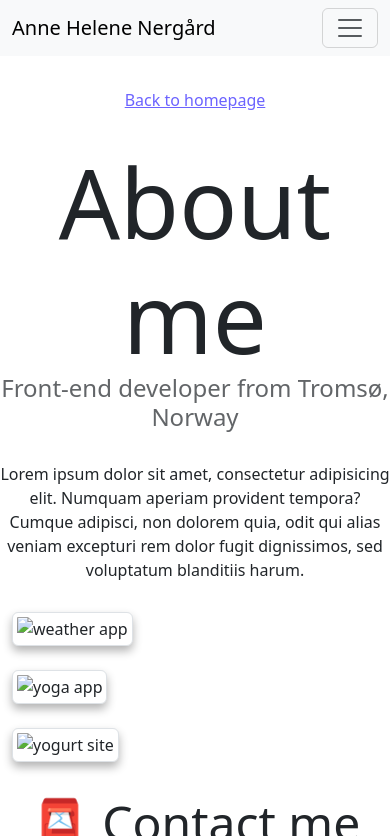
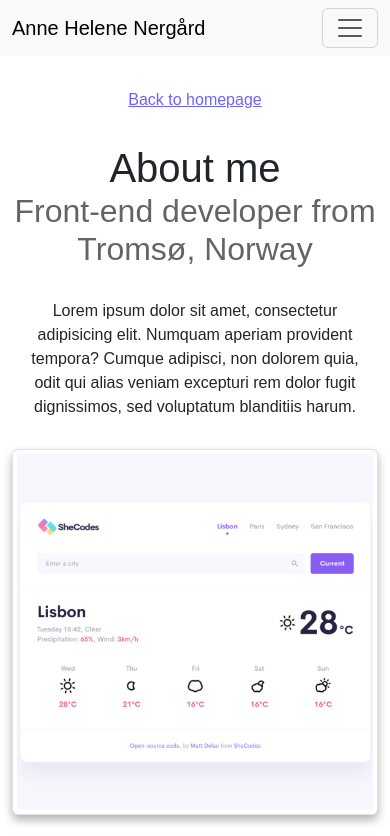
Before and after one commit to Annekaka/Advance-tools-homework, a plain HTML site: page about.html in a window 390 px wide. Shown: the top 836 px of the page. Drawn offline with nearby package versions, Linux system fonts and the light colour scheme.

Commit message:
Small changes to responsiveness

```diff
--- a/about.html
+++ b/about.html
@@ -62,21 +62,21 @@
       <div class="row g-4">
         <div class="col-lg-4 col-sm-12">
           <img
-            src="images/weather.png"
+            src="img/weather.png"
             class="img-fluid img-thumbnail"
             alt="weather app"
           />
         </div>
         <div class="col-lg-4 col-sm-12">
           <img
-            src="images/yoga.png"
+            src="img/yoga.png"
             class="img-fluid img-thumbnail"
             alt="yoga app"
           />
         </div>
         <div class="col-lg-4 col-sm-12">
           <img
-            src="images/yogurt.png"
+            src="img/yogurt.png"
             class="img-fluid img-thumbnail"
             alt="yogurt site"
           />
--- a/css/style.css
+++ b/css/style.css
@@ -5,6 +5,7 @@
 }
 
 body {
+  font-family: Arial, Helvetica, sans-serif;
 }
 
 h1,
@@ -15,17 +16,17 @@ h3 {
 }
 
 h1 {
-  font-size: 96px;
+  font-size: 4rem;
   margin-top: 2rem;
 }
 
 h2 {
-  font-size: 48px;
-  margin-top: 2rem;
+  font-size: 3rem;
+  margin-top: 3rem;
 }
 
 h3 {
-  font-size: 24px;
+  font-size: 2rem;
   opacity: 0.7;
 }
 
@@ -36,6 +37,23 @@ p {
   font-size: 18px;
   line-height: 1.5;
   text-align: center;
+}
+
+@media (max-width: 900px) {
+  h1 {
+    font-size: 2.5rem;
+    text-align: center;
+  }
+
+  p {
+    text-align: center;
+  }
+  .btn {
+    margin: 0 auto;
+  }
+  .footer {
+    display: none;
+  }
 }
 
 .navigation-links {
@@ -72,11 +90,8 @@ p {
 
 .about-paragraphs {
   display: flex;
-  margin: 30px 0;
-}
-
-.about-paragraphs p {
-  margin: 10px;
+  margin: 30px 20px;
+  justify-content: center;
 }
 
 .email-link {
```
Also changed, not shown: index.html (+16 -4 lines).
